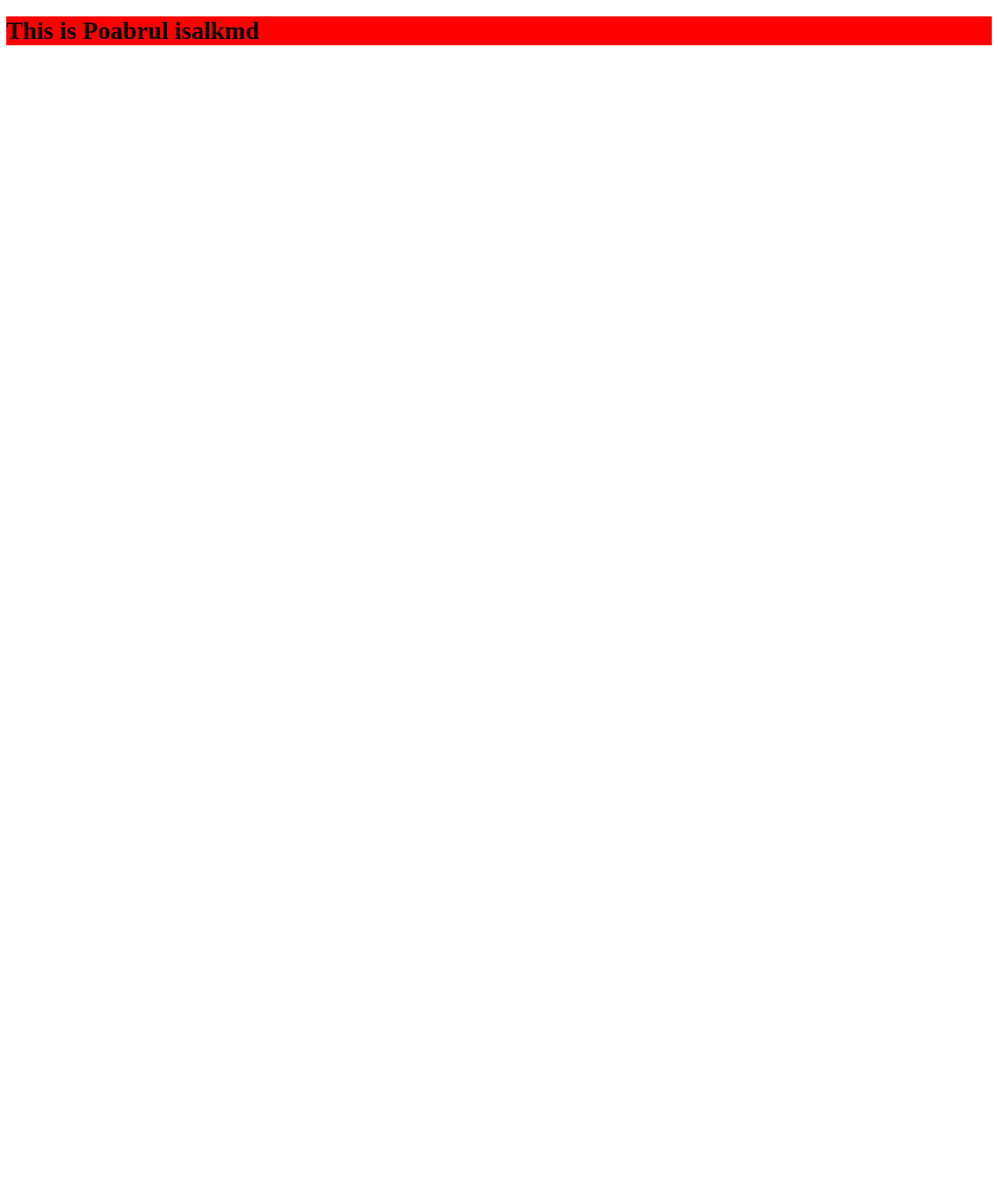
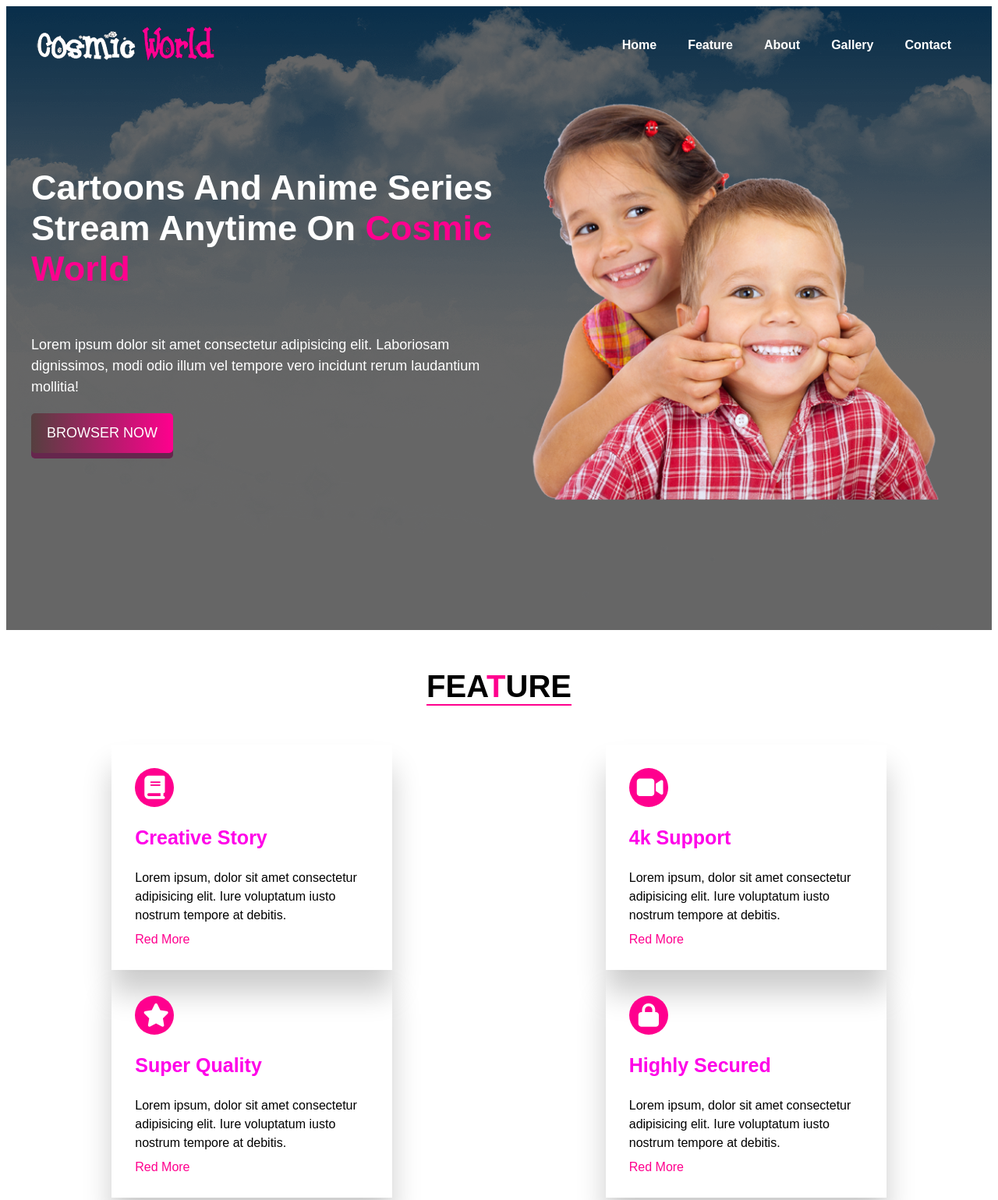
Before and after one commit to Pobarul-islam/Cosmic-world, a plain HTML site: page index.html in a window 1280 px wide. Shown: the top 1539 px of the page at 78% size. Before the commit the page ends 800 px from the top, so only its background shows below. Drawn offline with Linux system fonts and the light colour scheme.

Commit message:
2section added

```diff
--- a/css/style.css
+++ b/css/style.css
@@ -1,3 +1,149 @@
-h1 {
-  background-color: red;
+<style>
+@import url('https://fonts.googleapis.com/css2?family=Montserrat:ital,wght@0,400;0,600;0,700;1,600&display=swap');
+</style>
+* {
+  margin: 0;
+  padding: 0;
+  box-sizing: border-box;
 }
+body{
+    font-family: 'Montserrat', sans-serif;
+}
+
+/* common css */
+
+nav{
+    display: flex;
+    justify-content: space-between;
+    height: 80px;
+    align-items: center;
+}
+.container{
+    max-width: 1200px;
+    margin: 0 auto;
+    padding: 10px;
+}
+.highlight{
+    color: #FF008E
+    ;
+}
+.primary-button{
+    outline: 0;
+    border: 0;
+    padding: 15px 20px;
+    background-image: linear-gradient(90deg, #2c1010c9, #FF008E  );
+    color: #fff;
+    font-size: 18px;
+    text-transform: uppercase;
+    border-radius: 5px;
+    cursor: pointer;
+    box-shadow: 0 7px 0 #66264d ;
+    position: relative;
+    top: 0;
+
+}
+.primary-button:active{
+    top: 5px;
+    box-shadow: 0 2px 0 #50253d ;
+}
+
+.section-title{
+    text-align: center;
+}
+.section-title h2{
+    font-size: 40px;
+    display: inline-block;
+    text-transform: uppercase;
+    border-bottom: 2px solid #FF008E ;
+    margin: 50px 0;
+}
+
+header{
+    height: 100vh;
+    background-image: url(/images/cloud.png);
+    background-repeat: no-repeat;
+    background-size: cover;
+    background-color: rgba(0,0,0,.6);
+    background-blend-mode: overlay;
+}
+.navigation{
+    display: flex;
+}
+.navigation li{
+    list-style: none;
+    margin: 10px;
+}
+.navigation li a{
+    text-decoration: none;
+    color: #fff;
+    font-weight: 600;
+    padding: 15px 10px;
+
+}
+
+.banner{
+    width: calc(100vh -80px);
+    display: grid;
+    grid-template-columns: 1fr 1fr;
+}
+.banner-left{
+    display: flex;
+    flex-direction: column;
+    justify-content: center;
+    align-items: flex-start;
+
+}
+.banner-left p{
+    color: #fff;
+    font-size: 18px;
+    line-height: 1.5;
+    margin: 20px 0;
+}
+.banner-left h1{
+    font-size: 45px;
+    color: #fff;
+}
+.banner-right{
+    display: flex;
+    justify-content: center;
+    align-items: flex-end;
+}
+.banner-right img{
+    width: 100%;
+}
+
+/* Feature part css */
+
+.feature{
+    display: grid;
+    gap: 3px;
+    grid-template-columns: 1fr 1fr;
+}
+.card{
+    width: 300px;
+    padding: 30px;
+    box-shadow: 0 30px 35px rgba(0,0,0,.2);
+    margin: 0 auto;
+}
+.card .card-icon{
+    background-color: #ff008E;
+    border-radius: 50%;
+    height: 30px;
+    width: 30px;
+    padding: 10px;
+    color: #fff;
+    text-align: center;
+    font-size: 30px;
+}
+.card h3{
+    color: #ff00e8;
+    font-size: 25px;
+}
+.card p{
+    margin: 10px 0;
+    line-height: 1.5;
+}
+.card a{
+    text-decoration: none;
+    color: #ff008E;
+}
--- a/index.html
+++ b/index.html
@@ -5,9 +5,88 @@
     <meta http-equiv="X-UA-Compatible" content="IE=edge" />
     <meta name="viewport" content="width=device-width, initial-scale=1.0" />
     <title>Cosmic-world</title>
+    <script
+      src="https://kit.fontawesome.com/072168bee8.js"
+      crossorigin="anonymous"
+    ></script>
     <link rel="stylesheet" href="css/style.css" />
   </head>
   <body>
-    <h1>This is Poabrul isalkmd</h1>
+    <header>
+      <nav class="container">
+        <div class="logo">
+          <img src="images/logo.png" alt="" />
+        </div>
+        <ul class="navigation">
+          <li><a href="">Home</a></li>
+          <li><a href="">Feature</a></li>
+          <li><a href="">About</a></li>
+          <li><a href="">Gallery</a></li>
+          <li><a href="">Contact</a></li>
+        </ul>
+      </nav>
+      <section class="container">
+        <div class="banner">
+          <div class="banner-left">
+            <h1>
+              Cartoons And Anime Series Stream Anytime On
+              <span class="highlight">Cosmic World</span>
+            </h1>
+            <p>
+              Lorem ipsum dolor sit amet consectetur adipisicing elit.
+              Laboriosam dignissimos, modi odio illum vel tempore vero incidunt
+              rerum laudantium mollitia!
+            </p>
+            <button class="primary-button">Browser Now</button>
+          </div>
+          <div class="banner-right"><img src="images/banner.png" alt="" /></div>
+        </div>
+      </section>
+    </header>
+    <main>
+      <section id="feature">
+        <div class="section-title">
+          <h2>Fea<span class="highlight">t</span>ure</h2>
+        </div>
+        <div class="feature">
+          <div class="card">
+            <i class="card-icon fas fa-book"></i>
+            <h3>Creative Story</h3>
+            <p>
+              Lorem ipsum, dolor sit amet consectetur adipisicing elit. Iure
+              voluptatum iusto nostrum tempore at debitis.
+            </p>
+            <a href="#">Red More</a>
+          </div>
+          <div class="card">
+            <i class="card-icon fas fa-video"></i>
+            <h3>4k Support</h3>
+            <p>
+              Lorem ipsum, dolor sit amet consectetur adipisicing elit. Iure
+              voluptatum iusto nostrum tempore at debitis.
+            </p>
+            <a href="#">Red More</a>
+          </div>
+          <div class="card">
+            <i class="card-icon fas fa-star"></i>
+            <h3>Super Quality</h3>
+            <p>
+              Lorem ipsum, dolor sit amet consectetur adipisicing elit. Iure
+              voluptatum iusto nostrum tempore at debitis.
+            </p>
+            <a href="#">Red More</a>
+          </div>
+          <div class="card">
+            <i class="card-icon fas fa-lock"></i>
+            <h3>Highly Secured</h3>
+            <p>
+              Lorem ipsum, dolor sit amet consectetur adipisicing elit. Iure
+              voluptatum iusto nostrum tempore at debitis.
+            </p>
+            <a href="#">Red More</a>
+          </div>
+        </div>
+      </section>
+    </main>
   </body>
 </html>
```
Also changed, not shown: images/banner.png (renamed from images/about.png).
